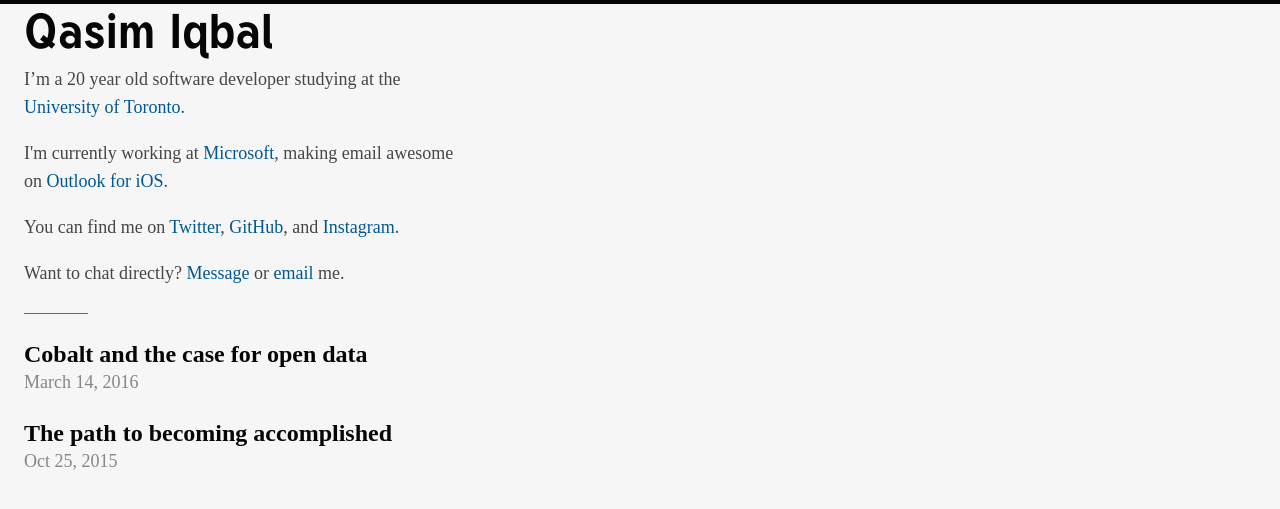
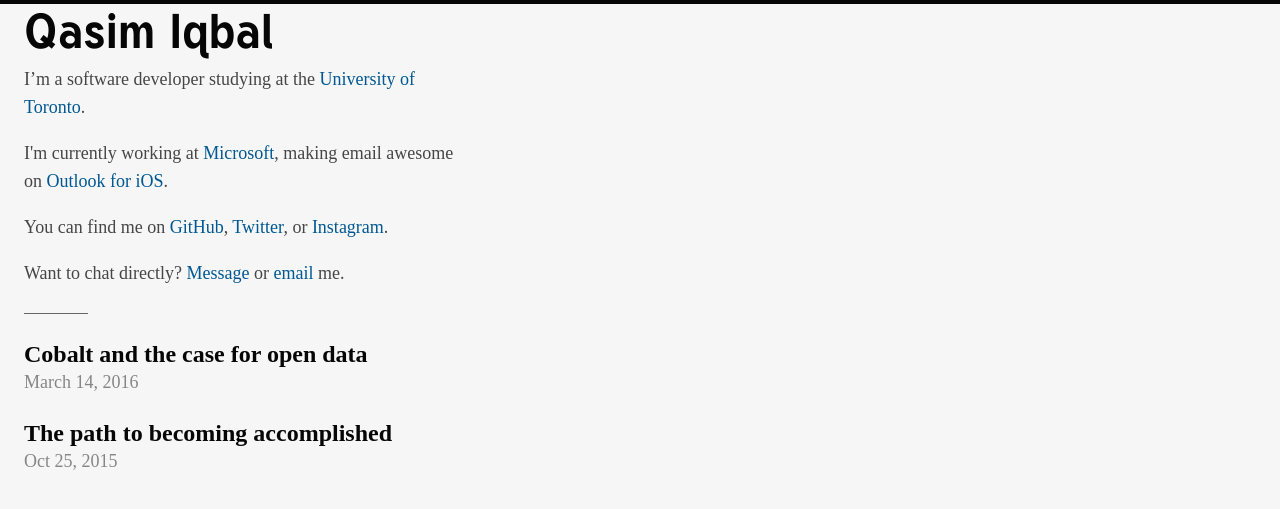
Before and after one commit to qasim/qas.im, a Jekyll site: the page built from index.html, in a window 1280 px wide. Shown: the top 509 px of the page. Built offline with Jekyll 4.4.1, drawn with Linux system fonts in a browser that asks for light colours; some web fonts are replaced.

Commit message:
Less words

```diff
--- a/index.html
+++ b/index.html
@@ -6,13 +6,13 @@
 
 <div class="content">
   <p>
-    I’m a 20 year old software developer studying at the <a id="uoft" href="http://www.utoronto.ca/">University of Toronto</a>.
+    I’m a software developer studying at the <a id="uoft" href="http://www.utoronto.ca/">University of Toronto</a>.
   </p>
   <p>
     I'm currently working at <a id="microsoft" href="https://github.com/Microsoft">Microsoft</a>, making email awesome on <a id="outlook" href="https://github.com/Outlook">Outlook for iOS</a>.
   </p>
   <p>
-    You can find me on <a id="twitter" href="https://twitter.com/DrQas">Twitter</a>, <a id="github" href="https://github.com/Qasim">GitHub</a>, and <a id="instagram" href="https://instagram.com/DrQas/">Instagram</a>.
+    You can find me on <a id="github" href="https://github.com/Qasim">GitHub</a>, <a id="twitter" href="https://twitter.com/DrQas">Twitter</a>, or <a id="instagram" href="https://instagram.com/DrQas/">Instagram</a>.
   </p>
   <p>
     Want to chat directly? <a href="https://m.me/q45im">Message</a> or <a href="mailto:me@qas.im">email</a> me.
```
